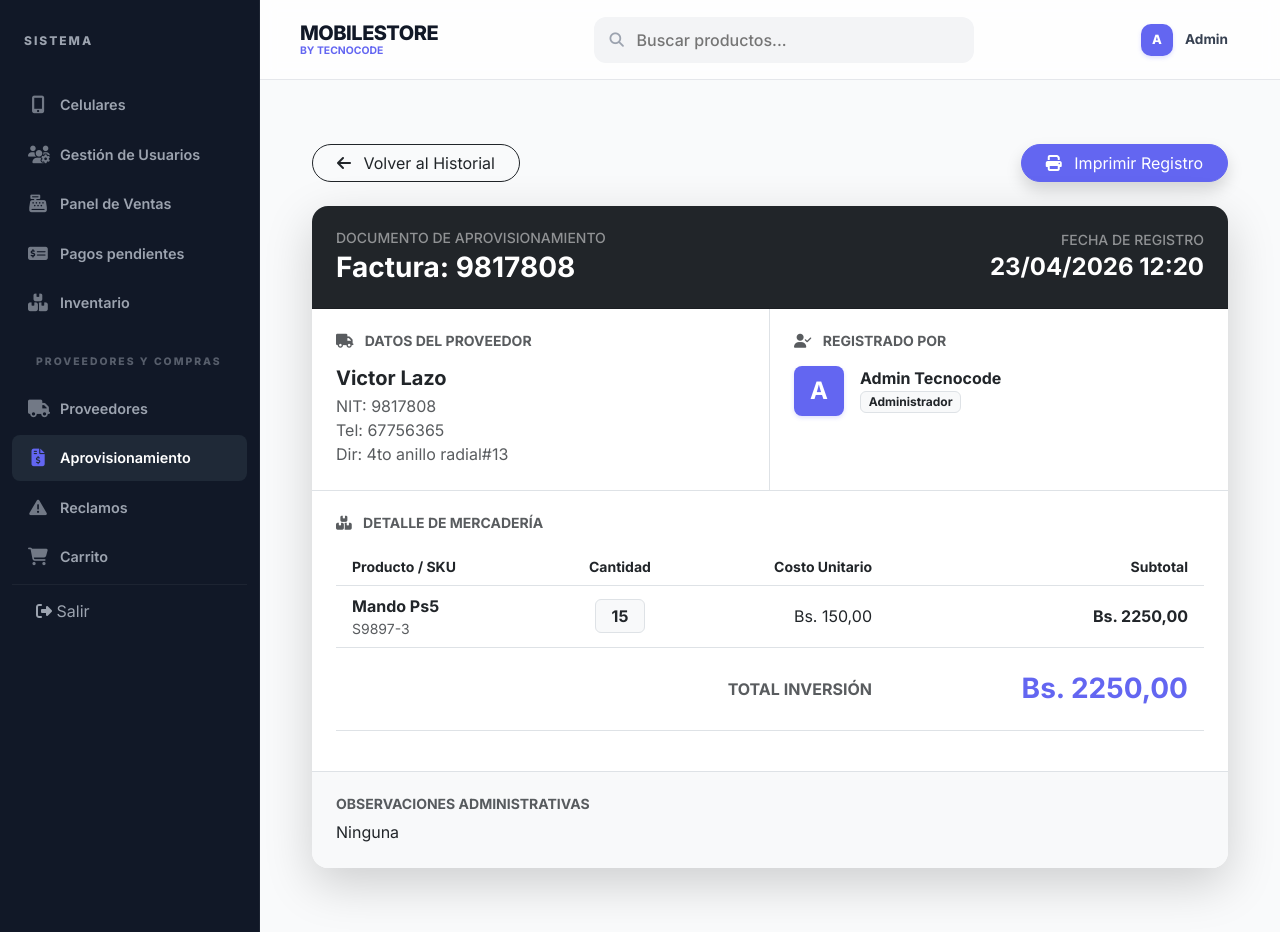
After one commit to victorhugo171/ProyectoSistemas, a Django app: page /proveedores/compras/detalle/1/ in a window 1280 px wide. The commit adds this page. Run offline with Django 5.2, Linux system fonts and the light colour scheme; a user stored in the database is signed in; data comes from the database, SQL or seed files in the repository; both versions use the stored data as it was after the commit.

Commit message:
Commit 10mo

```diff
--- a/Login/models.py
+++ b/Login/models.py
@@ -318,7 +318,7 @@ class Compra(models.Model):
     id_compra = models.AutoField(primary_key=True)
     fecha = models.DateTimeField(auto_now_add=True)
     tipo_documento = models.CharField(max_length=20, choices=TIPO_DOC_CHOICES, default='Factura')
-    numero_documento = models.CharField(max_length=50, unique=True)
+    numero_documento = models.CharField(max_length=50)
     total = models.DecimalField(max_digits=10, decimal_places=2, default=0)
     observaciones = models.TextField(blank=True, null=True)
     usuario = models.ForeignKey(settings.AUTH_USER_MODEL, on_delete=models.CASCADE, db_column='id_usuario')
@@ -326,6 +326,7 @@ class Compra(models.Model):
 
     class Meta:
         db_table = 'compra'
+        unique_together = ('proveedor', 'numero_documento')
 
     def __str__(self):
         return f"Compra {self.numero_documento} ({self.fecha.strftime('%d/%m/%Y')})"
--- a/Login/views.py
+++ b/Login/views.py
@@ -607,6 +607,14 @@ class ProveedorDetailView(LoginRequiredMixin, UserPassesTestMixin, DetailView):
         context['num_reclamos'] = self.object.reclamos.count()
         return context
 
+class CompraDetailView(LoginRequiredMixin, UserPassesTestMixin, DetailView):
+    model = Compra
+    template_name = 'proveedores/detalle_compra.html'
+    context_object_name = 'compra'
+
+    def test_func(self):
+        return self.request.user.rol in ['Administrador', 'Vendedor'] or self.request.user.is_superuser
+
 # --- GESTIÓN DE COMPRAS (APROVISIONAMIENTO) ---
 
 class CompraListView(LoginRequiredMixin, UserPassesTestMixin, ListView):
@@ -666,7 +674,7 @@ def registrar_compra(request):
                             sku_codigo=sku,
                             nombre=nombre,
                             categoria=categoria,
-                            precio=costo * 1.3, # Precio sugerido (30% margen)
+                            precio=costo / 0.9, # El costo representa el 90% del precio (10% de margen sobre venta)
                             stock=0
                         )
 
--- a/config/urls.py
+++ b/config/urls.py
@@ -12,7 +12,7 @@ from Login.views import (
     PagosPendientesListView, confirmar_pago, rechazar_pago,
     api_get_venta_status, api_notificaciones_admin, esperando_pago,
     ProveedorListView, ProveedorCreateView, ProveedorUpdateView, ProveedorDetailView,
-    CompraListView, registrar_compra, ReclamoListView, ReclamoCreateView
+    CompraListView, registrar_compra, CompraDetailView, ReclamoListView, ReclamoCreateView
 )
 
 urlpatterns = [
@@ -103,6 +103,7 @@ urlpatterns = [
     # Aprovisionamiento (Compras)
     path('proveedores/compras/', CompraListView.as_view(), name='lista_compras'),
     path('proveedores/compras/registrar/', registrar_compra, name='registrar_compra'),
+    path('proveedores/compras/detalle/<int:pk>/', CompraDetailView.as_view(), name='detalle_compra'),
 
     # Reclamos
     path('proveedores/reclamos/', ReclamoListView.as_view(), name='lista_reclamos'),
--- a/templates/base.html
+++ b/templates/base.html
@@ -27,6 +27,13 @@
             --accent-red: #ef4444;
             --shadow-sm: 0 1px 2px 0 rgb(0 0 0 / 0.05);
             --shadow-md: 0 4px 6px -1px rgb(0 0 0 / 0.1), 0 2px 4px -2px rgb(0 0 0 / 0.1);
+
+            /* Inyectar color de marca en Bootstrap */
+            --bs-primary: #6366f1;
+            --bs-primary-rgb: 99, 102, 241;
+            --bs-success-rgb: 16, 185, 129;
+            --bs-danger-rgb: 239, 68, 68;
+            --bs-warning-rgb: 245, 158, 11;
         }
 
         body {
@@ -37,6 +44,25 @@
             width: 100%;
             color: #111827;
             -webkit-font-smoothing: antialiased;
+        }
+
+        /* --- Global Color Harmonization --- */
+        .btn-primary {
+            background-color: var(--primary);
+            border-color: var(--primary);
+        }
+        .btn-primary:hover {
+            background-color: var(--primary-hover);
+            border-color: var(--primary-hover);
+        }
+
+        /* Asegurar que el color principal se aplique sin romper opacidades */
+        .text-primary { color: var(--primary) !important; }
+        .border-primary { border-color: var(--primary) !important; }
+
+        .form-control:focus, .form-select:focus {
+            border-color: var(--primary) !important;
+            box-shadow: 0 0 0 4px rgba(99, 102, 241, 0.1) !important;
         }
 
         .wrapper {
--- /dev/null
+++ b/templates/proveedores/detalle_compra.html
@@ -0,0 +1,112 @@
+{% extends 'base.html' %}
+
+{% block title %}Detalle de Compra: {{ compra.numero_documento }}{% endblock %}
+
+{% block content %}
+<div class="container-fluid py-4">
+    <div class="d-flex justify-content-between align-items-center mb-4">
+        <a href="{% url 'lista_compras' %}" class="btn btn-outline-dark rounded-pill px-4">
+            <i class="fas fa-arrow-left me-2"></i> Volver al Historial
+        </a>
+        <button onclick="window.print()" class="btn btn-primary rounded-pill px-4 shadow">
+            <i class="fas fa-print me-2"></i> Imprimir Registro
+        </button>
+    </div>
+
+    <div class="card border-0 shadow-lg rounded-4 overflow-hidden">
+        <!-- Cabecera Premium -->
+        <div class="card-header bg-dark text-white p-4">
+            <div class="row align-items-center">
+                <div class="col-md-6">
+                    <h6 class="text-white-50 small text-uppercase mb-1">Documento de Aprovisionamiento</h6>
+                    <h3 class="fw-bold mb-0">{{ compra.tipo_documento }}: {{ compra.numero_documento }}</h3>
+                </div>
+                <div class="col-md-6 text-md-end mt-3 mt-md-0">
+                    <h6 class="text-white-50 small text-uppercase mb-1">Fecha de Registro</h6>
+                    <h4 class="fw-bold mb-0">{{ compra.fecha|date:"d/m/Y H:i" }}</h4>
+                </div>
+            </div>
+        </div>
+
+        <div class="card-body p-0">
+            <!-- Información del Proveedor y Comprador -->
+            <div class="row g-0 border-bottom">
+                <div class="col-md-6 p-4 border-end">
+                    <h6 class="text-muted small text-uppercase fw-bold mb-3"><i class="fas fa-truck me-2"></i> Datos del Proveedor</h6>
+                    <h5 class="fw-bold text-dark mb-1">{{ compra.proveedor.nombre }}</h5>
+                    <p class="mb-0 text-muted">NIT: {{ compra.proveedor.nit_documento }}</p>
+                    <p class="mb-0 text-muted">Tel: {{ compra.proveedor.telefono|default:"N/A" }}</p>
+                    <p class="mb-0 text-muted">Dir: {{ compra.proveedor.direccion|default:"N/A" }}</p>
+                </div>
+                <div class="col-md-6 p-4">
+                    <h6 class="text-muted small text-uppercase fw-bold mb-3"><i class="fas fa-user-check me-2"></i> Registrado Por</h6>
+                    <div class="d-flex align-items-center gap-3">
+                        <div class="avatar bg-primary text-white rounded-3 p-3 d-flex align-items-center justify-content-center" style="width: 50px; height: 50px;">
+                            <span class="fs-4 fw-bold">{{ compra.usuario.username.0|upper }}</span>
+                        </div>
+                        <div>
+                            <h6 class="fw-bold mb-0 text-dark">{{ compra.usuario.nombre_completo|default:compra.usuario.username }}</h6>
+                            <span class="badge bg-light text-dark border">{{ compra.usuario.rol }}</span>
+                        </div>
+                    </div>
+                </div>
+            </div>
+
+            <!-- Tabla de Productos -->
+            <div class="p-4">
+                <h6 class="text-muted small text-uppercase fw-bold mb-3"><i class="fas fa-boxes me-2"></i> Detalle de Mercadería</h6>
+                <div class="table-responsive">
+                    <table class="table table-hover align-middle">
+                        <thead class="bg-light text-muted small">
+                            <tr>
+                                <th class="ps-3">Producto / SKU</th>
+                                <th class="text-center">Cantidad</th>
+                                <th class="text-end">Costo Unitario</th>
+                                <th class="text-end pe-3">Subtotal</th>
+                            </tr>
+                        </thead>
+                        <tbody>
+                            {% for detalle in compra.detalles.all %}
+                            <tr>
+                                <td class="ps-3">
+                                    <div class="fw-bold text-dark">{{ detalle.producto.nombre }}</div>
+                                    <div class="text-muted small">{{ detalle.producto.sku_codigo }}</div>
+                                </td>
+                                <td class="text-center">
+                                    <span class="badge bg-light text-dark border px-3 py-2 fs-6">{{ detalle.cantidad }}</span>
+                                </td>
+                                <td class="text-end">Bs. {{ detalle.costo_unitario }}</td>
+                                <td class="text-end pe-3 fw-bold">Bs. {{ detalle.subtotal }}</td>
+                            </tr>
+                            {% endfor %}
+                        </tbody>
+                        <tfoot class="border-top">
+                            <tr>
+                                <td colspan="3" class="text-end py-4 fw-bold text-muted text-uppercase">Total Inversión</td>
+                                <td class="text-end pe-3 py-4">
+                                    <h3 class="fw-bold text-primary mb-0">Bs. {{ compra.total }}</h3>
+                                </td>
+                            </tr>
+                        </tfoot>
+                    </table>
+                </div>
+            </div>
+
+            {% if compra.observaciones %}
+            <div class="bg-light p-4 border-top">
+                <h6 class="text-muted small text-uppercase fw-bold mb-2">Observaciones Administrativas</h6>
+                <p class="mb-0 italic">{{ compra.observaciones }}</p>
+            </div>
+            {% endif %}
+        </div>
+    </div>
+</div>
+
+<style>
+    @media print {
+        .btn, .no-print { display: none !important; }
+        .card { box-shadow: none !important; border: 1px solid #eee !important; }
+        .container-fluid { padding: 0 !important; }
+    }
+</style>
+{% endblock %}
--- a/templates/proveedores/detalle_proveedor.html
+++ b/templates/proveedores/detalle_proveedor.html
@@ -89,7 +89,9 @@
                                 </td>
                                 <td class="fw-bold text-success">Bs. {{ compra.total }}</td>
                                 <td class="text-end pe-4">
-                                    <span class="badge bg-light text-dark">{{ compra.detalles.count }} items</span>
+                                    <a href="{% url 'detalle_compra' compra.pk %}" class="btn btn-sm btn-link text-decoration-none fw-bold">
+                                        Ver <i class="fas fa-chevron-right ms-1"></i>
+                                    </a>
                                 </td>
                             </tr>
                             {% empty %}
--- a/templates/proveedores/formulario_proveedor.html
+++ b/templates/proveedores/formulario_proveedor.html
@@ -88,8 +88,8 @@
         background-color: #f8fafc;
     }
     .form-control:focus, .form-select:focus {
-        border-color: var(--bs-primary);
-        box-shadow: 0 0 0 4px rgba(13, 110, 253, 0.1);
+        border-color: var(--primary);
+        box-shadow: 0 0 0 4px rgba(99, 102, 241, 0.1);
         background-color: #fff;
     }
     .form-label {
--- a/templates/proveedores/lista_compras.html
+++ b/templates/proveedores/lista_compras.html
@@ -84,9 +84,9 @@
                         </div>
                     </td>
                     <td class="text-end pe-4">
-                        <button class="btn btn-sm btn-light border rounded-pill shadow-sm px-3" onclick="alert('Ver detalle en desarrollo...')">
+                        <a href="{% url 'detalle_compra' compra.pk %}" class="btn btn-sm btn-light border rounded-pill shadow-sm px-3">
                             <i class="fas fa-eye me-1"></i> Ver Detalle
-                        </button>
+                        </a>
                     </td>
                 </tr>
                 {% empty %}
```
Also changed, not shown: templates/proveedores/registrar_compra.html (+44 -14 lines), Login/migrations/0007_alter_compra_numero_documento_alter_usuario_id_and_more.py (added), TecnoCode.sqlite3.
